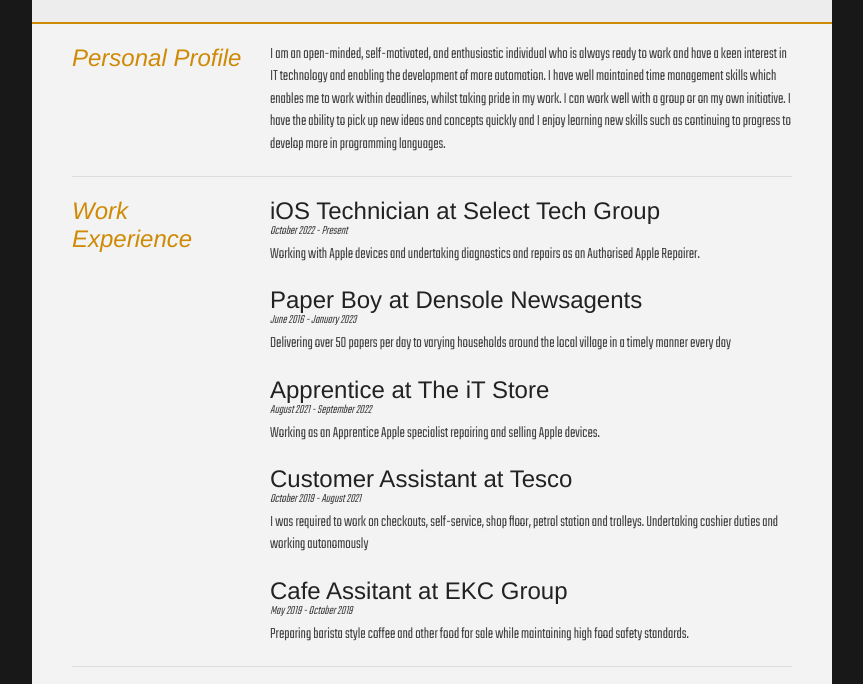
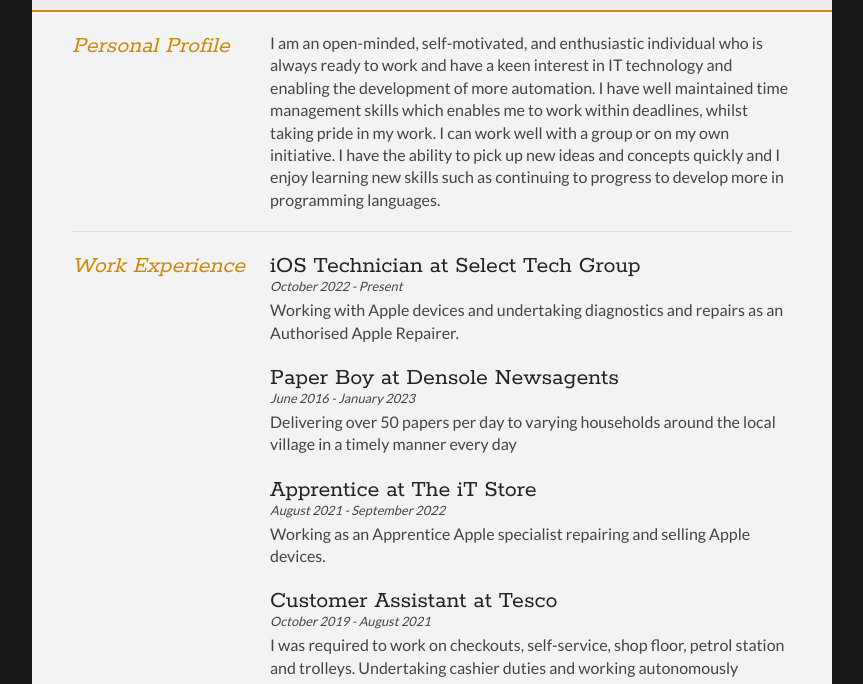
Before and after one commit to MegaManiaZ/megamaniaz.github.io, a plain HTML site: page index.html in a window 1280 px wide. Shown: the part 208-892 px from the top of the page, without its empty margins (208-1071 px from the left). Drawn offline with Linux system fonts and the light colour scheme.

Commit message:
Reverted to previous font.

```diff
--- a/index.html
+++ b/index.html
@@ -8,7 +8,7 @@
 <meta charset="UTF-8">
 
 <link type="text/css" rel="stylesheet" href="style.css">
-<link href='https://fonts.googleapis.com/css2?family=Teko:wght@300&display=swap' rel='stylesheet' type='text/css'>
+<link href='http://fonts.googleapis.com/css?family=Rokkitt:400,700|Lato:400,300' rel='stylesheet' type='text/css'>
 
 </head>
 <body id="top">
--- a/style.css
+++ b/style.css
@@ -11,7 +11,7 @@ article,aside,details,figcaption,figure,footer,header,hgroup,menu,nav,section {
 display:block;
 }
 
-html, body {background: #181818; font-family: 'Teko', helvetica, arial, sans-serif; font-size: 16px; color: #222;}
+html, body {background: #181818; font-family: 'Lato', helvetica, arial, sans-serif; font-size: 16px; color: #222;}
 
 .clear {clear: both;}
 
```
